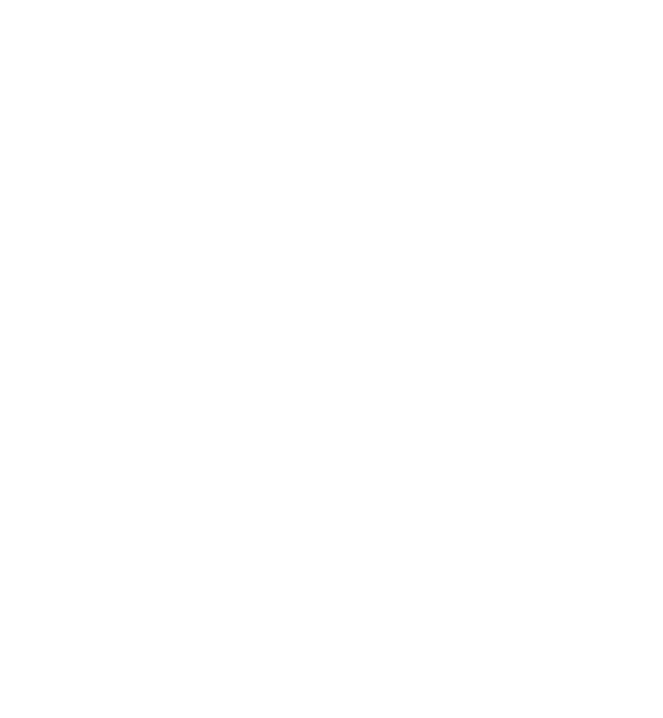
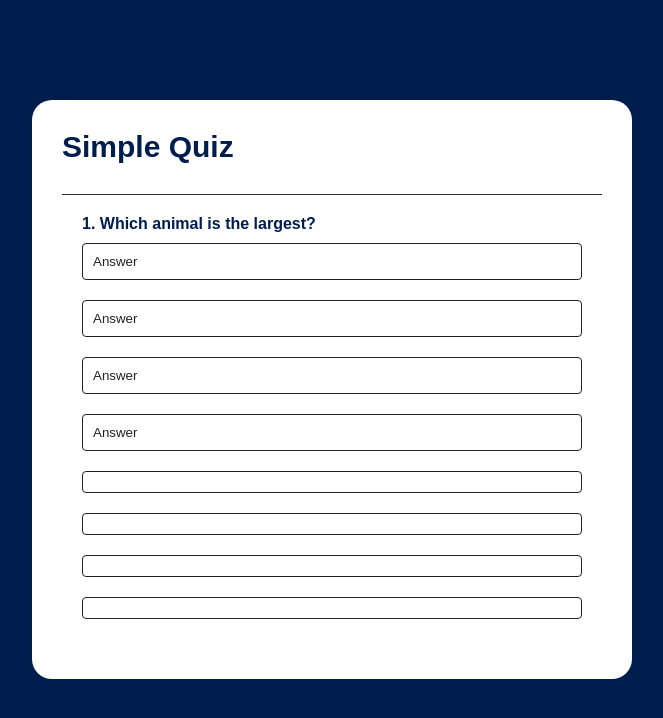
Before and after one commit to SONAIII/P3-QuizApp, a plain HTML site: page index.html in a window 1280 px wide. Shown: the whole page, without its empty margins (308-971 px from the left). Drawn offline with Linux system fonts and the light colour scheme.

Commit message:
html & css done, js started

```diff
--- a/index.html
+++ b/index.html
@@ -7,6 +7,19 @@
     <title>Document</title>
   </head>
   <body>
+    <div class="app">
+      <h1>Simple Quiz</h1>
+      <div class="quiz">
+        <h2 id="question">Question goes here</h2>
+        <div id="answer-buttons">
+          <button class="btn">Answer</button>
+          <button class="btn">Answer</button>
+          <button class="btn">Answer</button>
+          <button class="btn">Answer</button>
+        </div>
+        <button class="next">Next</button>
+      </div>
+    </div>
     <script src="scripts.js"></script>
   </body>
 </html>
--- a/scripts.js
+++ b/scripts.js
@@ -0,0 +1,49 @@
+const questions = [
+  {
+    question: "Which animal is the largest?",
+    answers: [
+      { text: "Shark", status: false },
+      { text: "Giraffe", status: false },
+      { text: "Elephant", status: true },
+      { text: "Dog", status: false },
+    ],
+  },
+  {
+    question: "Which animal is the smallest?",
+    answers: [
+      { text: "Girafee", status: false },
+      { text: "Hippo", status: false },
+      { text: "Dog", status: true },
+      { text: "Blue Whale", status: false },
+    ],
+  },
+];
+
+const questionElement = document.getElementById("question");
+const answerBtn = document.getElementById("answer-buttons");
+const nextBtn = document.getElementsByClassName("next");
+
+let score = 0;
+let currentQuestionIndex = 0;
+
+const startQuiz = () => {
+  currentQuestionIndex = 0;
+
+  score = 0;
+  nextBtn.innerHTML = "Next";
+  showQuestion();
+};
+
+const showQuestion = () => {
+  let currentQuestion = questions[currentQuestionIndex];
+  let questionNumber = currentQuestionIndex + 1;
+  questionElement.innerHTML = `${questionNumber}. ${currentQuestion.question}`;
+  currentQuestion.answers.forEach((answer) => {
+    const button = document.createElement("button");
+    button.innerHtml = answer.text;
+    button.classList.add("btn");
+    answerBtn.appendChild(button);
+  });
+};
+
+startQuiz();
--- a/style.css
+++ b/style.css
@@ -0,0 +1,74 @@
+* {
+  margin: 0;
+  padding: 0;
+  box-sizing: border-box;
+  font-family: "Poppins", sans-serif;
+}
+
+body {
+  background-color: #001e4d;
+}
+
+.app {
+  background-color: white;
+  width: 90%;
+  max-width: 600px;
+  margin: 100px auto 0;
+  border-radius: 20px;
+  padding: 30px;
+}
+
+.app h1 {
+  font-size: 30px;
+  color: #001e4d;
+  font-weight: 600;
+  border-bottom: 1px solid #333;
+  padding-bottom: 30px;
+}
+
+.quiz h2 {
+  font-size: 1rem;
+  color: #001e4d;
+  font-weight: 600;
+}
+
+.quiz {
+  padding: 20px;
+}
+
+#answer-buttons {
+  display: flex;
+  flex-direction: column;
+}
+
+.btn {
+  background-color: white;
+  color: #222;
+  width: 100%;
+  font-weight: 500;
+  padding: 10px;
+  margin: 10px 0;
+  border: solid #222 1px;
+  text-align: left;
+  cursor: pointer;
+  border-radius: 4px;
+  transition: 0.3s all;
+}
+
+.btn:hover {
+  color: #fff;
+  background-color: #001e4d;
+}
+
+.next {
+  background-color: #001e4d;
+  color: #fff;
+  font-weight: 500;
+  padding: 10px;
+  margin: 20px auto;
+  border: 0;
+  border-radius: 4px;
+  display: none;
+  width: 150px;
+  cursor: pointer;
+}
```
